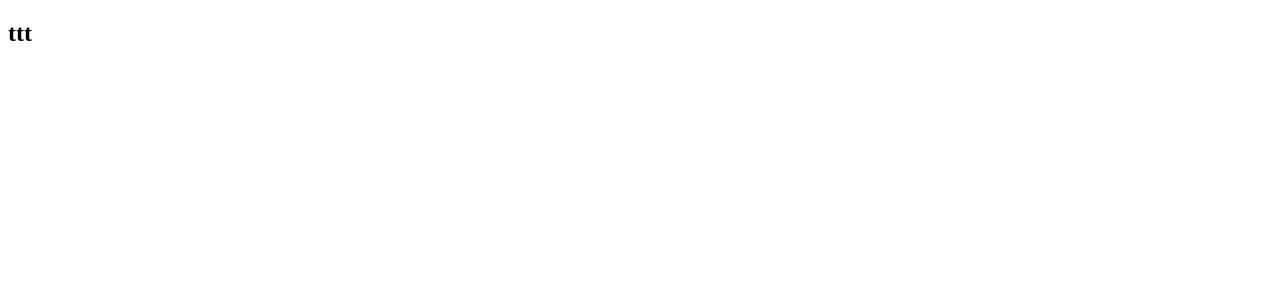
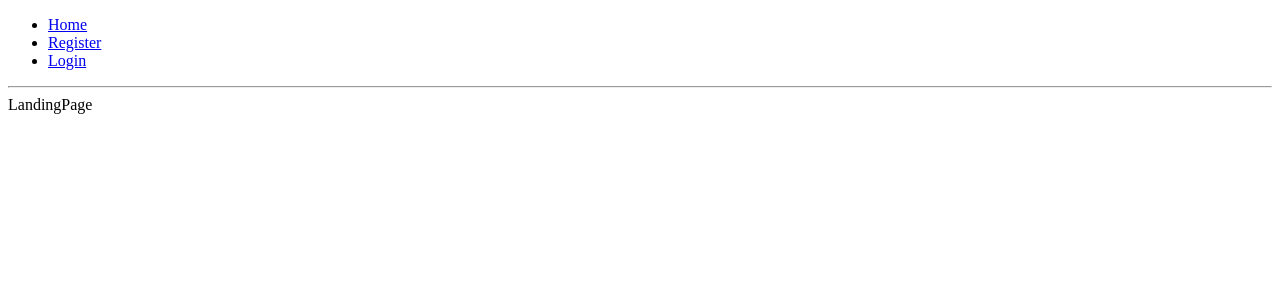
Before and after one commit to superbono/node.js_study, a React (Create React App) app in the folder client/: page / in a window 1280 px wide. Shown: the top 300 px of the page. Built offline with nearby package versions, Linux system fonts and the light colour scheme.

Commit message:
router-dom 설치 및 적용

```diff
--- a/client/package.json
+++ b/client/package.json
@@ -8,6 +8,7 @@
     "@testing-library/user-event": "^13.5.0",
     "react": "^18.1.0",
     "react-dom": "^18.1.0",
+    "react-router-dom": "^6.3.0",
     "react-scripts": "5.0.1",
     "web-vitals": "^2.1.4"
   },
--- a/client/src/components/App.js
+++ b/client/src/components/App.js
@@ -1,8 +1,46 @@
+import {
+  BrowserRouter as Router,
+  Routes,
+  Route,
+  Link
+} from "react-router-dom";
+import LandingPage from './views/LandingPage/LandingPage';
+import RegisterPage from './views/RegisterPage/RegisterPage';
+import LoginPage from "./views/LoginPage/LoginPage";
+
+
 function App() {
   return (
-    <div className="App">
-      <h2>ttt</h2>
-    </div>
+<Router>
+      <div>
+        <ul>
+          <li>
+            <Link to="/">Home</Link>
+          </li>
+          <li>
+            <Link to="/regist">Register</Link>
+          </li>
+          <li>
+            <Link to="/login">Login</Link>
+          </li>
+        </ul>
+
+        <hr />
+
+        {/*
+          A <Switch> looks through all its children <Route>
+          elements and renders the first one whose path
+          matches the current URL. Use a <Switch> any time
+          you have multiple routes, but you want only one
+          of them to render at a time
+        */}
+        <Routes>
+          <Route exact path="/" element={<LandingPage />} />
+          <Route exact path="/regist" element={<RegisterPage />} />
+          <Route exact path="/login" element={<LoginPage />} />
+        </Routes>
+      </div>
+    </Router>
   );
 }
 
```
